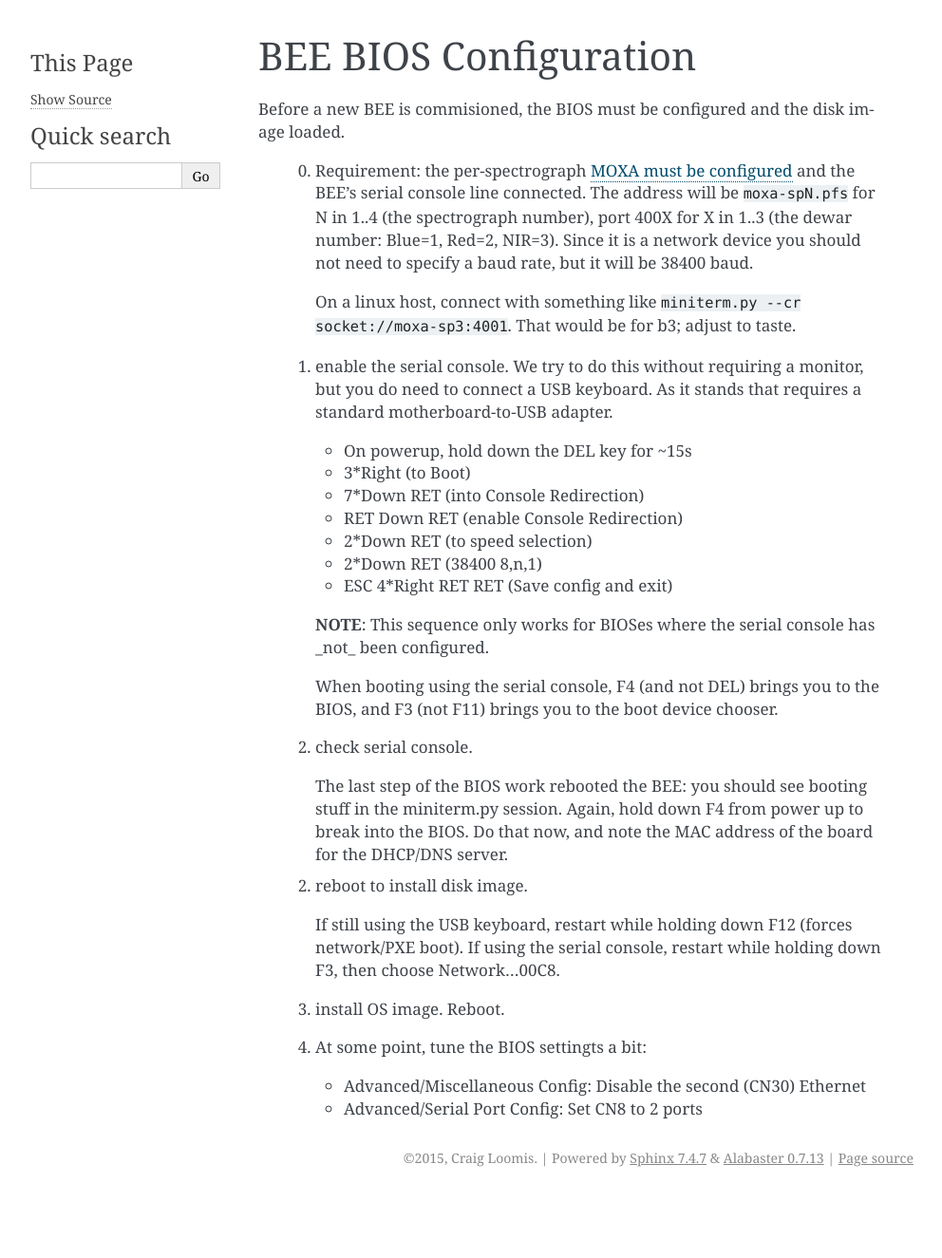
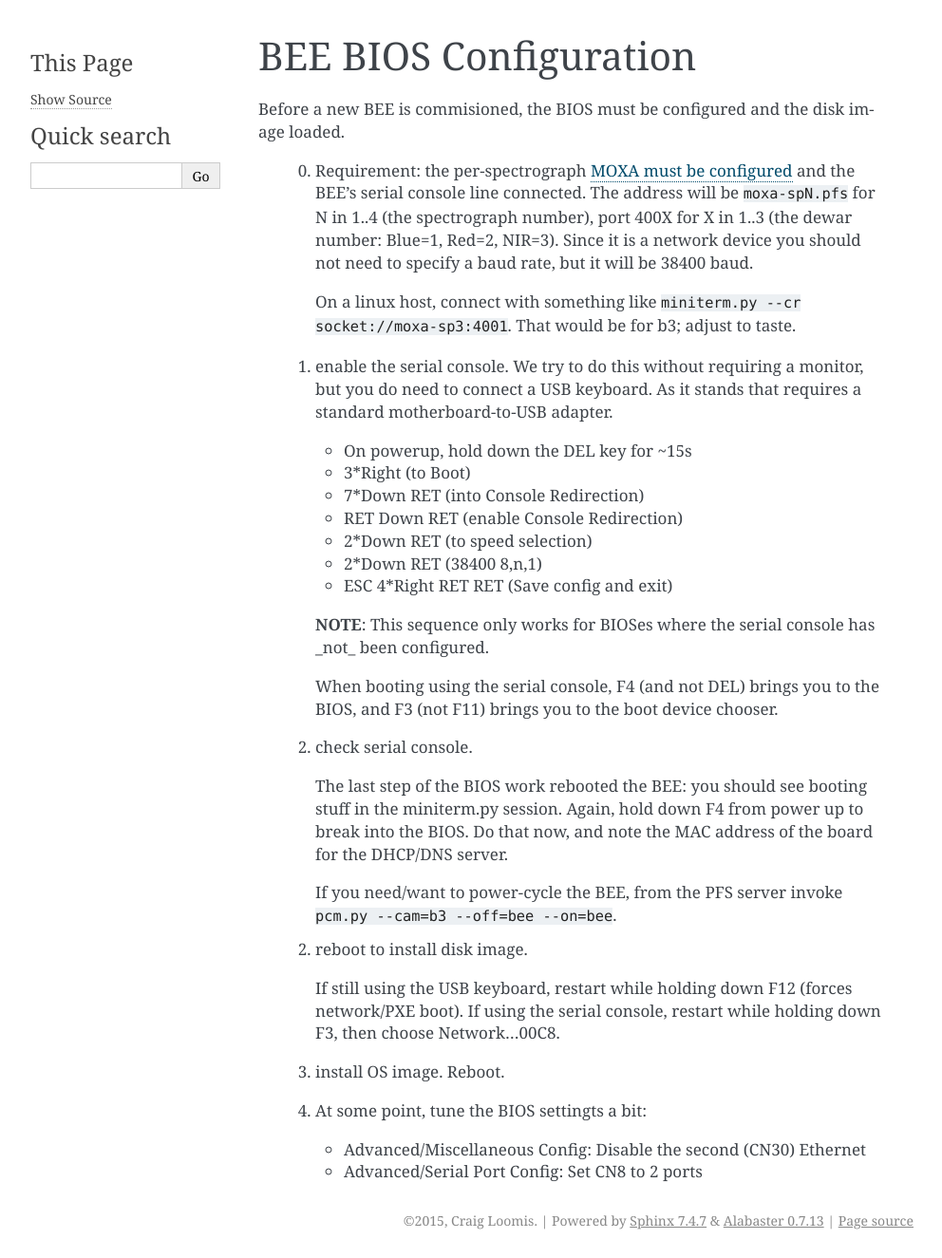
Before and after one commit to Subaru-PFS/ics_xcuActor, a Sphinx documentation site: the page built from docs/source/BEE.rst, in a window 1280 px wide. Shown: the whole page at 95% size, without its empty margins (148-1140 px from the left). Built offline with Sphinx 7.4.7, drawn with Linux system fonts in a browser that asks for light colours; pages that are not in the unit, such as notebooks, are missing from menus; before the commit the page ends 1259 px from its top, so only the background shows below that; part of the change alters nothing that is shown.

```diff
--- a/docs/source/BEE.rst
+++ b/docs/source/BEE.rst
@@ -39,7 +39,6 @@ disk image loaded.
     booting stuff in the miniterm.py session. Again, hold down F4 from
     power up to break into the BIOS. Do that now, and note the MAC address
     of the board for the DHCP/DNS server.
- .. todo: CPL document ics_dnasmasq
 
     If you need/want to power-cycle the BEE, from the PFS server
     invoke ``pcm.py --cam=b3 --off=bee --on=bee``.
```
Also changed, not shown: 1 other file.
